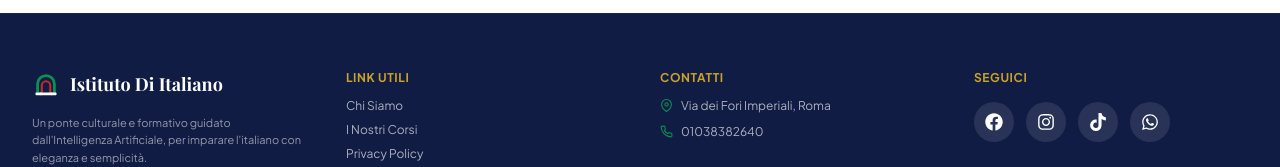
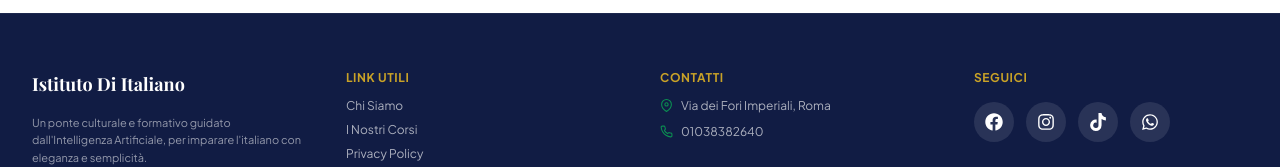
Before and after one commit to hossam496/idi, a React (Vite) app: page /home in a window 1280 px wide. Shown: the part 6212-6379 px from the top of the page. Built offline with nearby package versions, Linux system fonts and the light colour scheme; no server answers; sample sign-in values are in the browser's storage; a web font is replaced by a local one.

Commit message:
first commit

```diff
--- a/src/pages/LandingPage.jsx
+++ b/src/pages/LandingPage.jsx
@@ -792,13 +792,13 @@ ${message}
             {/* Brand column */}
             <div className="space-y-4 md:col-span-1">
               <div className="flex items-center space-x-2.5">
-                <svg width="28" height="28" viewBox="0 0 40 40" fill="none" xmlns="http://www.w3.org/2000/svg">
+                {/* <svg width="28" height="28" viewBox="0 0 40 40" fill="none" xmlns="http://www.w3.org/2000/svg">
                   <path d="M8 32V20C8 13.3726 13.3726 8 20 8C26.6274 8 32 13.3726 32 20V32" stroke="#0B8F52" strokeWidth="4" strokeLinecap="round" />
                   <path d="M14 32V22C14 18.6863 16.6863 16 20 16C23.3137 16 26 18.6863 26 22V32" stroke="#C62828" strokeWidth="3" strokeLinecap="round" />
                   <rect x="5" y="32" width="8" height="4" rx="1" fill="#FFFFFF" />
                   <rect x="27" y="32" width="8" height="4" rx="1" fill="#FFFFFF" />
                   <rect x="11" y="32" width="18" height="4" rx="1" fill="#FFFFFF" />
-                </svg>
+                </svg> */}
                 <h3 className="font-serif text-lg font-bold">Istituto Di Italiano</h3>
               </div>
               <p className="text-[11px] text-white/55 leading-relaxed">
```
